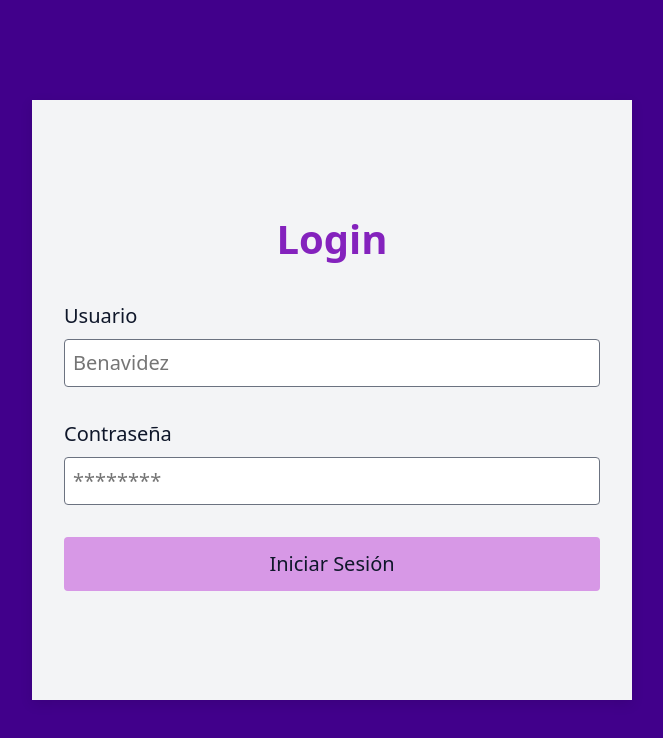
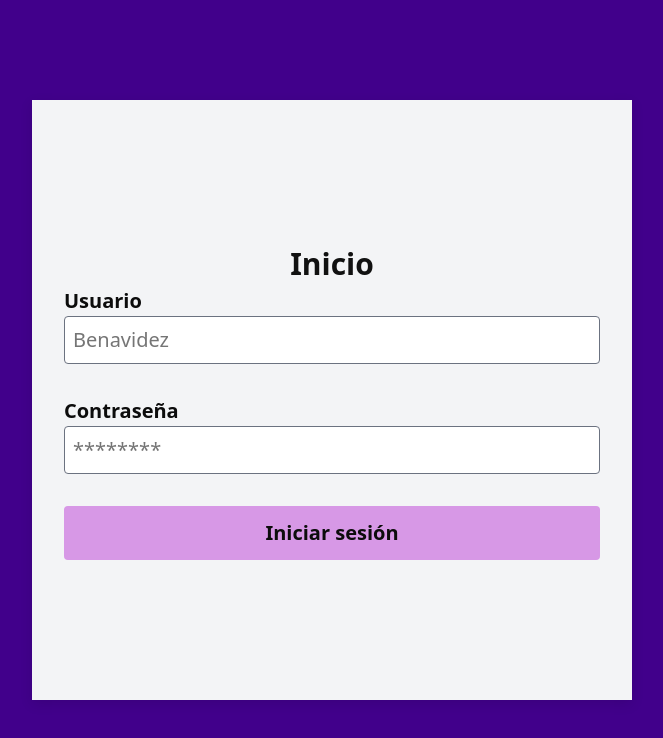
Before and after one commit to EmaCaceress/ceo, a React (Vite) app: page / in a window 1280 px wide. Shown: the top 738 px of the page, without its empty margins (308-971 px from the left). Built offline with nearby package versions, Linux system fonts and the light colour scheme.

Commit message:
Corrigiendo seccion login

```diff
--- a/src/components/login/Login.scss
+++ b/src/components/login/Login.scss
@@ -3,7 +3,7 @@
 
 .login-container {
   @include flex(column);
-  height: 100dvh;
+  height: 100vh;
   background-color: $background-color;
 
   form {
@@ -19,8 +19,9 @@
     max-height: 600px;
 
     h1 {
-      margin-bottom: 2rem;
-      color: $color-primary;
+      margin: 0;
+      font-size: $font-size-2xl*1.25;
+      font-weight: 700;
     }
 
     .input-group {
@@ -28,9 +29,9 @@
       width: 100%;
 
       label {
-        display: block;
-        margin-bottom: 0.5rem;
-        color: $color-secondary;
+        font-size: $font-size-base*1.25;
+        color: rgb(12, 12, 12);
+        font-weight: 600;
       }
 
       input {
@@ -40,7 +41,8 @@
         border-radius: $radius-sm;
 
         &:focus {
-          border-color: black;
+          border-color: $color-primary;
+          box-shadow: 0 0 0 3px rgba($color-primary, 0.12);
           outline: none;
         }
       }
@@ -50,7 +52,9 @@
       width: 100%;
       padding: 0.75rem;
       background-color: $color-primary-ligth;
-      color: $color-secondary;
+      font-size: $font-size-base*1.25;
+      color: rgb(12, 12, 12);
+      font-weight: 600;
       border: none;
       border-radius: $radius-sm;
       cursor: pointer;
--- a/src/components/login/Login.tsx
+++ b/src/components/login/Login.tsx
@@ -23,7 +23,7 @@ export const Login: React.FC = () => {
   return (
     <div className="login-container">
         <form className="form">
-            <h1 className="title">Login</h1>
+            <h1 className="title">Inicio</h1>
             <div className="input-group">
                 <label>Usuario</label>
                 <input type="text" name="username" placeholder="Benavidez" value={username} onChange={(e) => setUsername(e.target.value)}/>
@@ -32,7 +32,7 @@ export const Login: React.FC = () => {
                 <label>Contraseña</label>
                 <input type="password" name="password" placeholder="********" value={password} onChange={(e) => setpassword(e.target.value)}/>
             </div>
-            <input className="input-button" type="button" value="Iniciar Sesión" onClick={()=> singUp()}/>
+            <input className="input-button" type="button" value="Iniciar sesión" onClick={()=> singUp()}/>
         </form>
     </div>
   );
```
